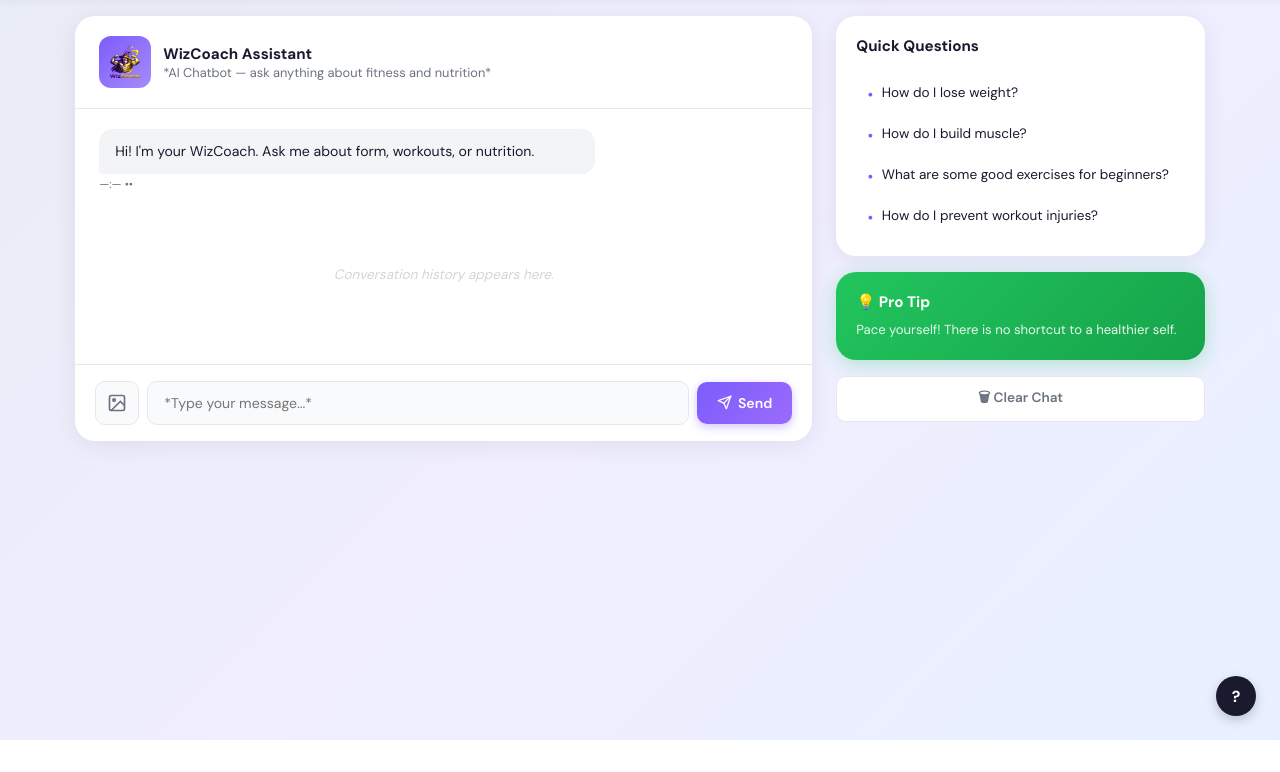
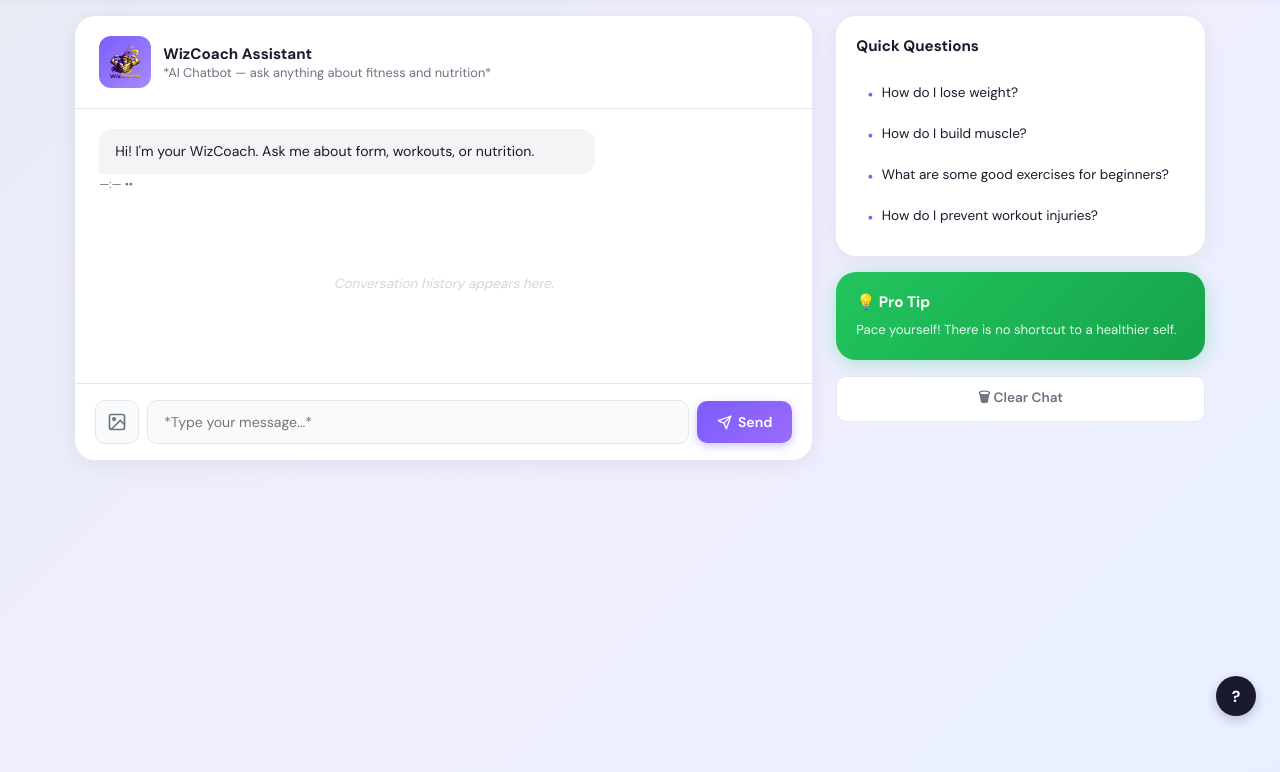
Before and after one commit to AmirRazzaq14/AEye-Systems, a Spring Boot app: page /ai-coach.html in a window 1280 px wide. Shown: the part 60-832 px from the top of the page. Before the commit the page ends 800 px from the top, so only its background shows below. Run offline with Spring Boot 4, Linux system fonts and the light colour scheme; some of the project's set-up classes (security, data sources, template engines, error pages and the like) are left out, and stand-ins take their place.

Commit message:
Fixing mobile formatting issues

```diff
--- a/src/main/resources/static/ai-coach.html
+++ b/src/main/resources/static/ai-coach.html
@@ -79,7 +79,7 @@
             gap: 1.5rem;
 
             flex: 1;
-            height: calc(100vh - 60px);
+            min-height: calc(100vh - 60px);
 
             animation: fadeUp 0.5s ease both;
         }
@@ -96,7 +96,9 @@
 
             flex: 1;
             align-items: stretch;
+            min-height: 0;
         }
+
 
         .chat-card {
             background: var(--card-bg);
@@ -108,6 +110,7 @@
             overflow: hidden;
 
             height: 60%;
+            min-height: 0;
         }
 
         .chat-header {
```
